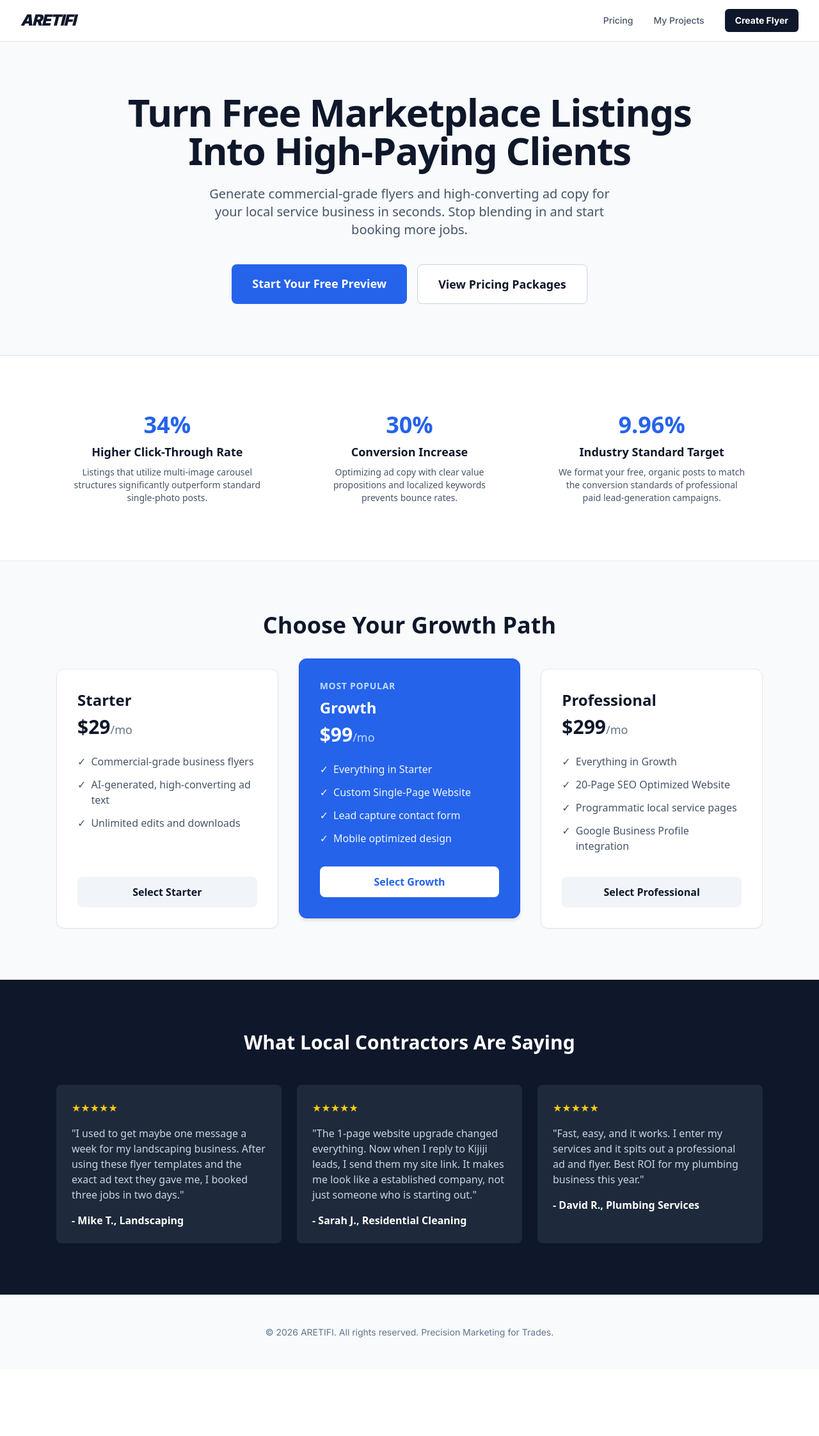
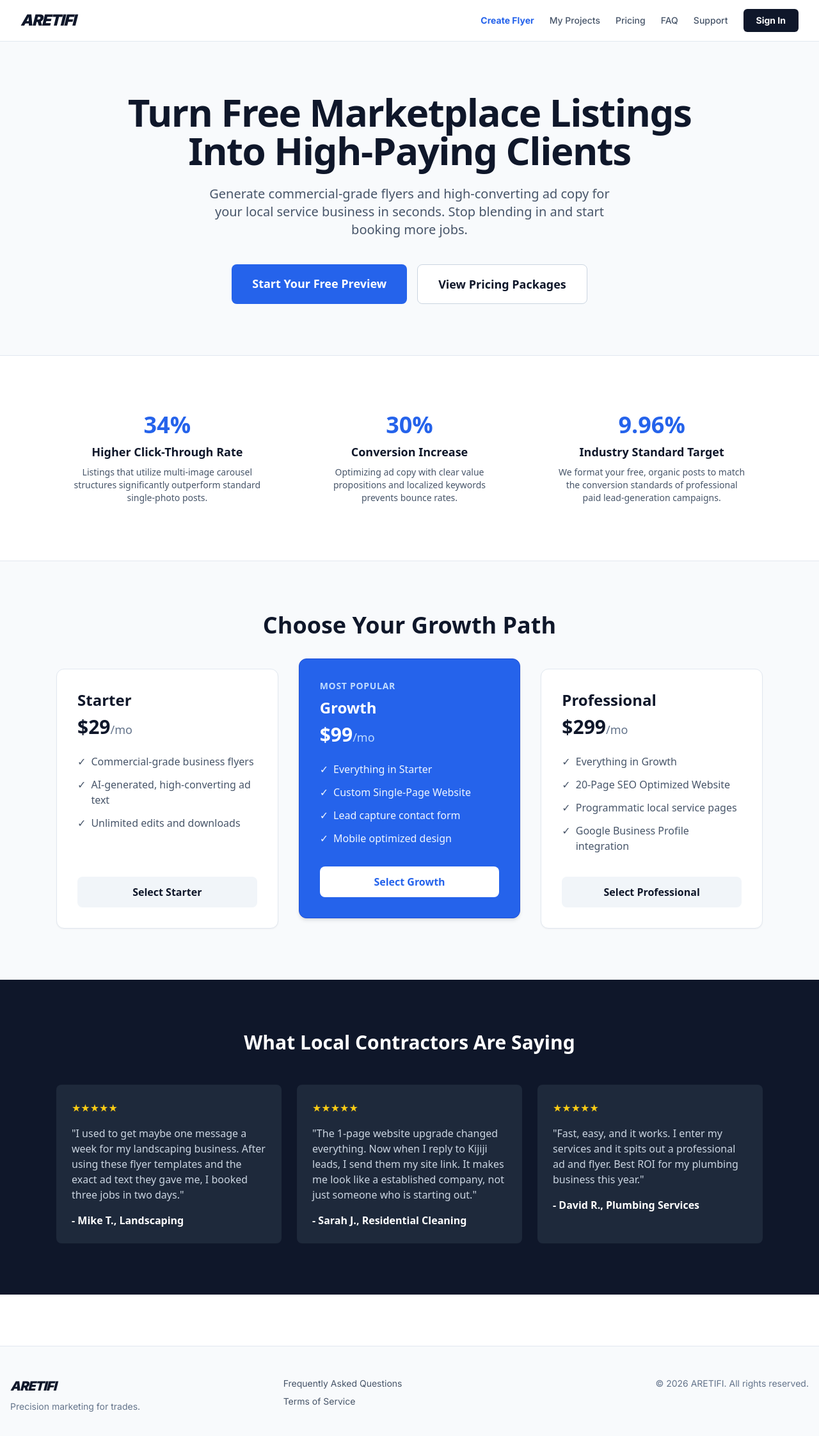
Before and after one commit to jakejmanley-collab/local-service-ads, a Next.js app: page / in a window 1280 px wide. Shown: the top 2244 px of the page at 64% size. Before the commit the page ends 2140 px from the top, so only its background shows below. Built offline with nearby package versions, Linux system fonts and the light colour scheme.

Commit message:
Update layout.tsx

```diff
--- a/app/layout.tsx
+++ b/app/layout.tsx
@@ -20,28 +20,43 @@ export default function RootLayout({
         <nav className="border-b border-slate-200 bg-white/80 backdrop-blur-md sticky top-0 z-50">
           <div className="max-w-7xl mx-auto px-4 sm:px-6 lg:px-8">
             <div className="flex justify-between h-16 items-center">
-              {/* BRAND LOGO / HOME LINK */}
-              <div className="flex-shrink-0 flex items-center">
-                <Link href="/" className="group flex items-center gap-2">
+
+              {/* BRAND LOGO */}
+              <div className="flex-shrink-0">
+                <Link href="/" className="group">
                   <span className="font-black text-2xl tracking-tighter text-slate-900 uppercase italic transition-all group-hover:text-blue-600">
                     ARETIFI
                   </span>
                 </Link>
               </div>
 
-              {/* NAVIGATION LINKS */}
-              <div className="hidden md:flex space-x-8 items-center">
-                <Link href="/pricing" className="text-sm font-medium text-slate-600 hover:text-slate-900">
-                  Pricing
+              {/* CENTER/RIGHT NAVIGATION */}
+              <div className="hidden md:flex space-x-6 items-center">
+                {/* Product Links */}
+                <Link href="/create" className="text-sm font-bold text-blue-600 hover:text-blue-700">
+                  Create Flyer
                 </Link>
                 <Link href="/dashboard" className="text-sm font-medium text-slate-600 hover:text-slate-900">
                   My Projects
                 </Link>
+
+                {/* Informational Links (Restored) */}
+                <Link href="/pricing" className="text-sm font-medium text-slate-600 hover:text-slate-900">
+                  Pricing
+                </Link>
+                <Link href="/faq" className="text-sm font-medium text-slate-600 hover:text-slate-900">
+                  FAQ
+                </Link>
+                <Link href="/support" className="text-sm font-medium text-slate-600 hover:text-slate-900">
+                  Support
+                </Link>
+
+                {/* Account Action */}
                 <Link
-                  href="/create"
-                  className="bg-slate-900 text-white px-4 py-2 rounded-md text-sm font-bold hover:bg-blue-600 transition-colors"
+                  href="/login"
+                  className="ml-4 bg-slate-900 text-white px-5 py-2 rounded-md text-sm font-bold hover:bg-slate-800 transition-colors"
                 >
-                  Create Flyer
+                  Sign In
                 </Link>
               </div>
             </div>
@@ -50,11 +65,19 @@ export default function RootLayout({
 
         <main>{children}</main>
 
-        <footer className="bg-slate-50 border-t border-slate-200 py-12">
-          <div className="max-w-7xl mx-auto px-4 text-center">
-            <p className="text-sm text-slate-500">
-              © 2026 ARETIFI. All rights reserved. Precision Marketing for Trades.
-            </p>
+        <footer className="bg-slate-50 border-t border-slate-200 py-12 mt-20">
+          <div className="max-w-7xl mx-auto px-4 grid grid-cols-1 md:grid-cols-3 gap-8">
+            <div>
+              <span className="font-black tracking-tighter text-xl text-slate-900 uppercase italic">ARETIFI</span>
+              <p className="mt-2 text-sm text-slate-500">Precision marketing for trades.</p>
+            </div>
+            <div className="flex flex-col space-y-2">
+              <Link href="/faq" className="text-sm text-slate-600 hover:underline">Frequently Asked Questions</Link>
+              <Link href="/terms" className="text-sm text-slate-600 hover:underline">Terms of Service</Link>
+            </div>
+            <div className="text-sm text-slate-500 md:text-right">
+              © 2026 ARETIFI. All rights reserved.
+            </div>
           </div>
         </footer>
       </body>
```
